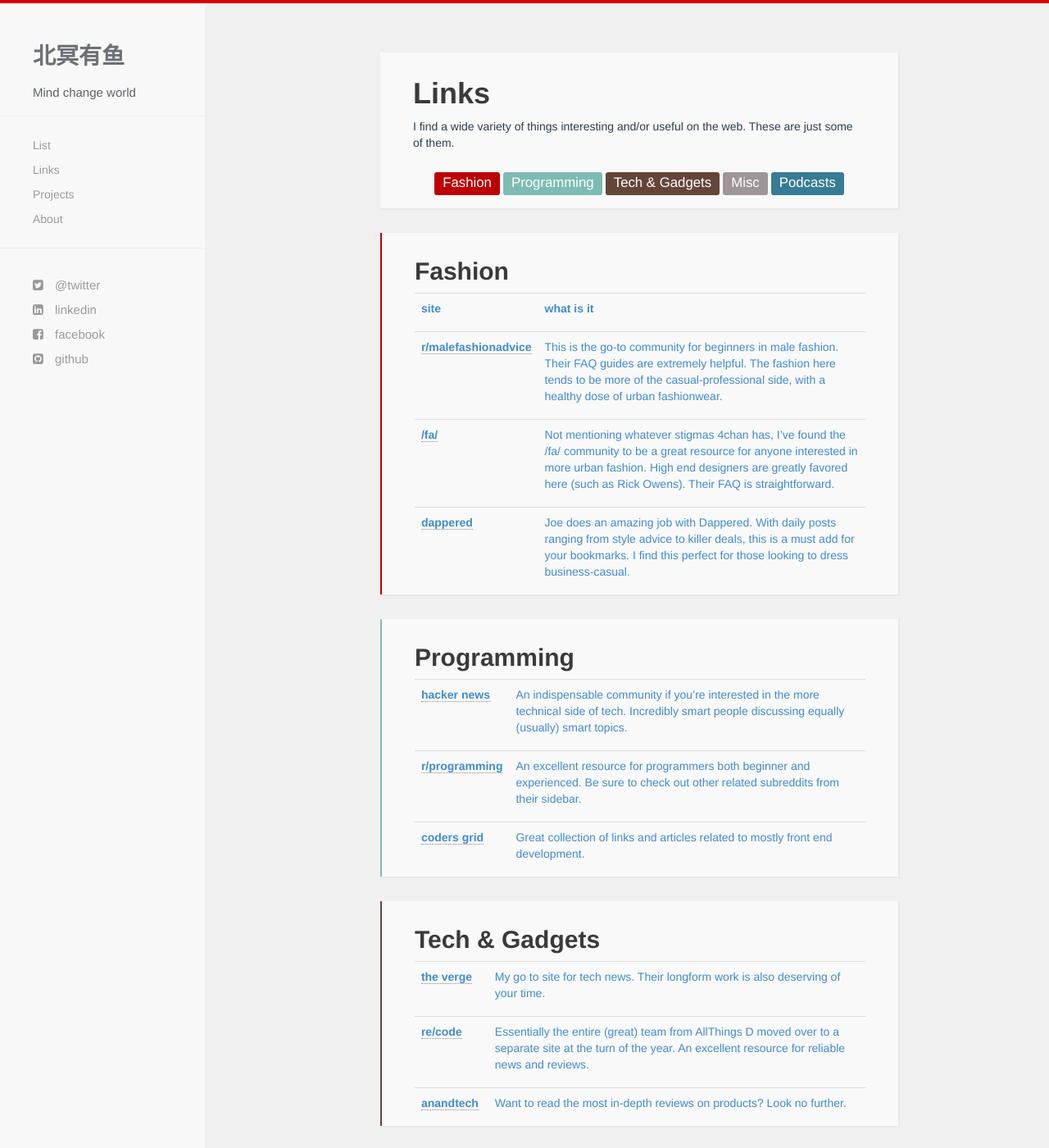
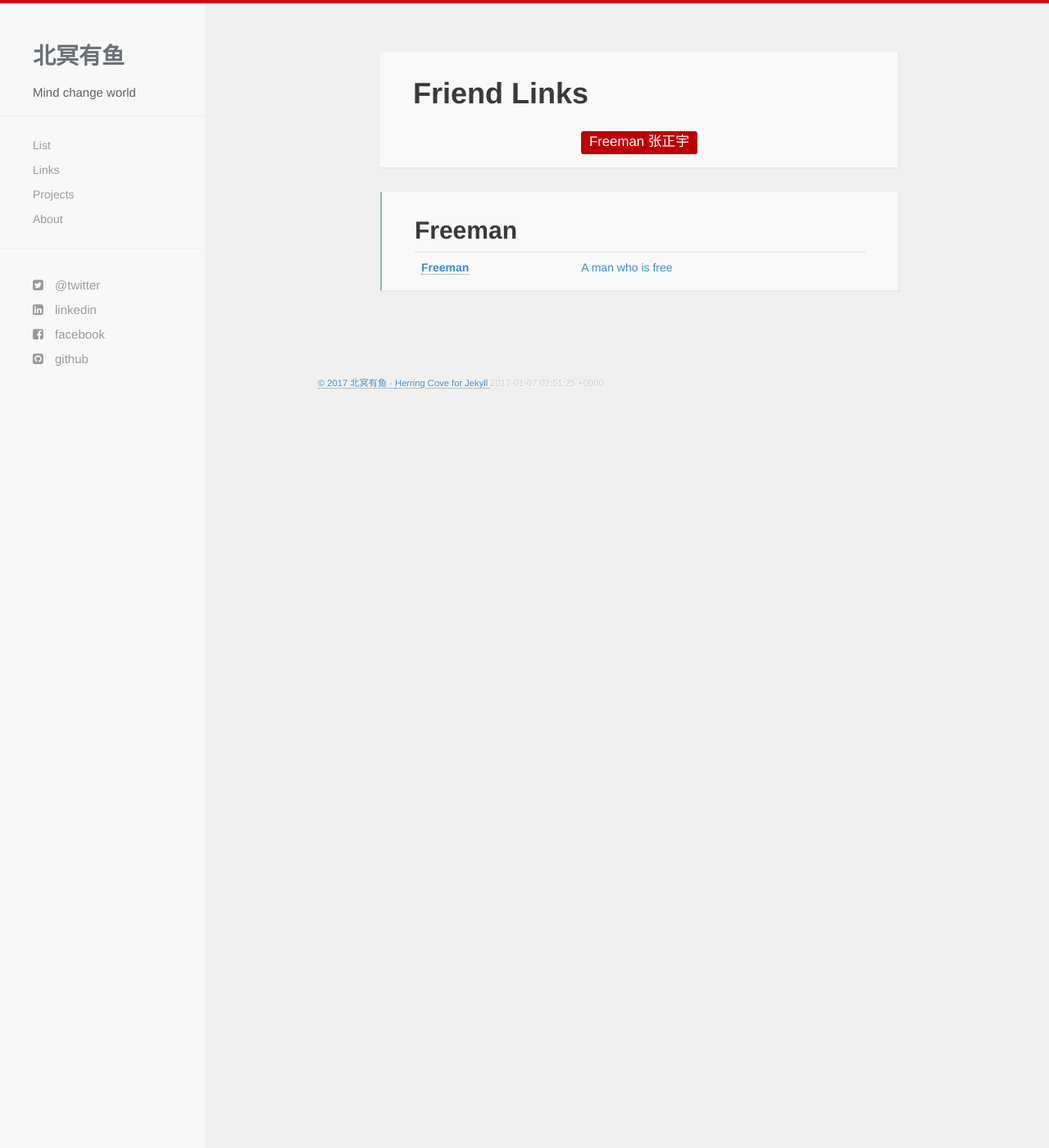
Before and after one commit to zdh2292390/zdh2292390.github.io_past, a Jekyll site: the page built from links.html, in a window 1280 px wide and 1400 px high. Shown: the whole window at 82% size. Built offline with Jekyll 4.4.1, drawn with Linux system fonts in a browser that asks for light colours; nearby versions of some CDN libraries; some of the changed text lies outside the part shown.

Commit message:
add Friend Link

```diff
--- a/links.html
+++ b/links.html
@@ -4,74 +4,35 @@ title: Links
   <div class="container">
 
     <div id="article">
-      <h1>Links</h1>
-      <p>I find a wide variety of things interesting and/or useful on the web. These are just some of them.</p>
+      <h1>Friend Links</h1>
+      <!-- <p>Friend  link</p> -->
       <br>
       <center>
-      <a href="#fashion"><span class="label label-danger fashion-button">Fashion</span></a>
-      <a href="#programming"><span class="label label-danger programming-button">Programming</span></a>
+      <a href="https://freemandealer.github.io" target="_blank"><span class="label label-danger fashion-button">Freeman 张正宇</span></a>
+      <!-- <a href="#programming"><span class="label label-danger programming-button">Programming</span></a>
       <a href="#tech"><span class="label label-danger tech-button">Tech & Gadgets</span></a>
       <a href="#misc"><span class="label label-danger misc-button">Misc</span></a>
-      <a href="#misc"><span class="label label-danger podcasts-button">Podcasts</span></a>
+      <a href="#misc"><span class="label label-danger podcasts-button">Podcasts</span></a> -->
       </center>
       <br>
     </div>
 
-    <div id="article" class="fashion">
-      <a name="fashion">
-      <h2>Fashion</h2>
+
+
+    <div id="article"class="programming">
+      <a name="programming">
+      <h2>Freeman</h2>
       <table class="table table-hover ">
         <tbody>
           <tr>
             <td valign="top" class="td1">
-              <p class="p2"><span class="s1"><b>site</b></span></p>
+              <p class="p2"><span class="s1"><a href="https://freemandealer.github.io" target="_blank"><b>Freeman</b></a></span></p>
             </td>
-            <td valign="top" class="td1">
-              <p class="p2"><span class="s1"><b>what is it</b></span></p>
+            <td valign="top" class="td2">
+              <p class="p2"><span class="s1">A man who is free <span class="Apple-converted-space"> </span></span></p>
             </td>
           </tr>
-          <tr>
-            <td valign="top" class="td2">
-              <p class="p2"><span class="s2"><a href="http://reddit.com/r/malefashionadvice"><b>r/malefashionadvice</b></a></span></p>
-            </td>
-            <td valign="top" class="td3">
-              <p class="p2"><span class="s1">This is the go-to community for beginners in male fashion. Their FAQ guides are extremely helpful. The fashion here tends to be more of the casual-professional side, with a healthy dose of urban fashionwear.<span class="Apple-converted-space"> </span></span></p>
-            </td>
-          </tr>
-          <tr>
-            <td valign="top" class="td4">
-              <p class="p2"><span class="s1"><a href="http://4chan.org/fa/"><b>/fa/</b></a></span></p>
-            </td>
-            <td valign="top" class="td5">
-              <p class="p2"><span class="s1">Not mentioning whatever stigmas 4chan has, I’ve found the /fa/ community to be a great resource for anyone interested in more urban fashion. High end designers are greatly favored here (such as Rick Owens). Their FAQ is straightforward.<span class="Apple-converted-space"> </span></span></p>
-            </td>
-          </tr>
-          <tr>
-            <td valign="top" class="td6">
-              <p class="p2"><span class="s1"><a href="http://dappered.com"><b>dappered</b></a></span></p>
-            </td>
-            <td valign="top" class="td7">
-              <p class="p2"><span class="s1">Joe does an amazing job with Dappered. With daily posts ranging from style advice to killer deals, this is a must add for your bookmarks. I find this perfect for those looking to dress business-casual.</span></p>
-            </td>
-          </tr>
-        </tbody>
-      </table>
-    </div>
-
-    <div id="article"class="programming">
-      <a name="programming">
-      <h2>Programming</h2>
-      <table class="table table-hover ">
-        <tbody>
-          <tr>
-            <td valign="top" class="td1">
-              <p class="p2"><span class="s1"><a href="https://news.ycombinator.com/news"><b>hacker news</b></a></span></p>
-            </td>
-            <td valign="top" class="td2">
-              <p class="p2"><span class="s1">An indispensable community if you’re interested in the more technical side of tech. Incredibly smart people discussing equally (usually) smart topics. <span class="Apple-converted-space"> </span></span></p>
-            </td>
-          </tr>
-          <tr>
+          <!-- <tr>
             <td valign="top" class="td3">
               <p class="p2"><span class="s1"><a href="http://reddit.com/r/programming"><b>r/programming</b></a></span></p>
             </td>
@@ -86,12 +47,12 @@ title: Links
             <td valign="top" class="td6">
               <p class="p2"><span class="s1">Great collection of links and articles related to mostly front end development.<span class="Apple-converted-space"> </span></span></p>
             </td>
-          </tr>
+          </tr> -->
         </tbody>
       </table>
     </div>
 
-    <div id="article"class="tech">
+    <!-- <div id="article"class="tech">
       <a name="tech">
       <h2>Tech & Gadgets</h2>
       <table class="table table-hover ">
@@ -196,6 +157,6 @@ title: Links
           </tr>
         </tbody>
       </table>
-    </div>
+    </div> -->
 
   </div>
```
Also changed, not shown: 8 other files.
